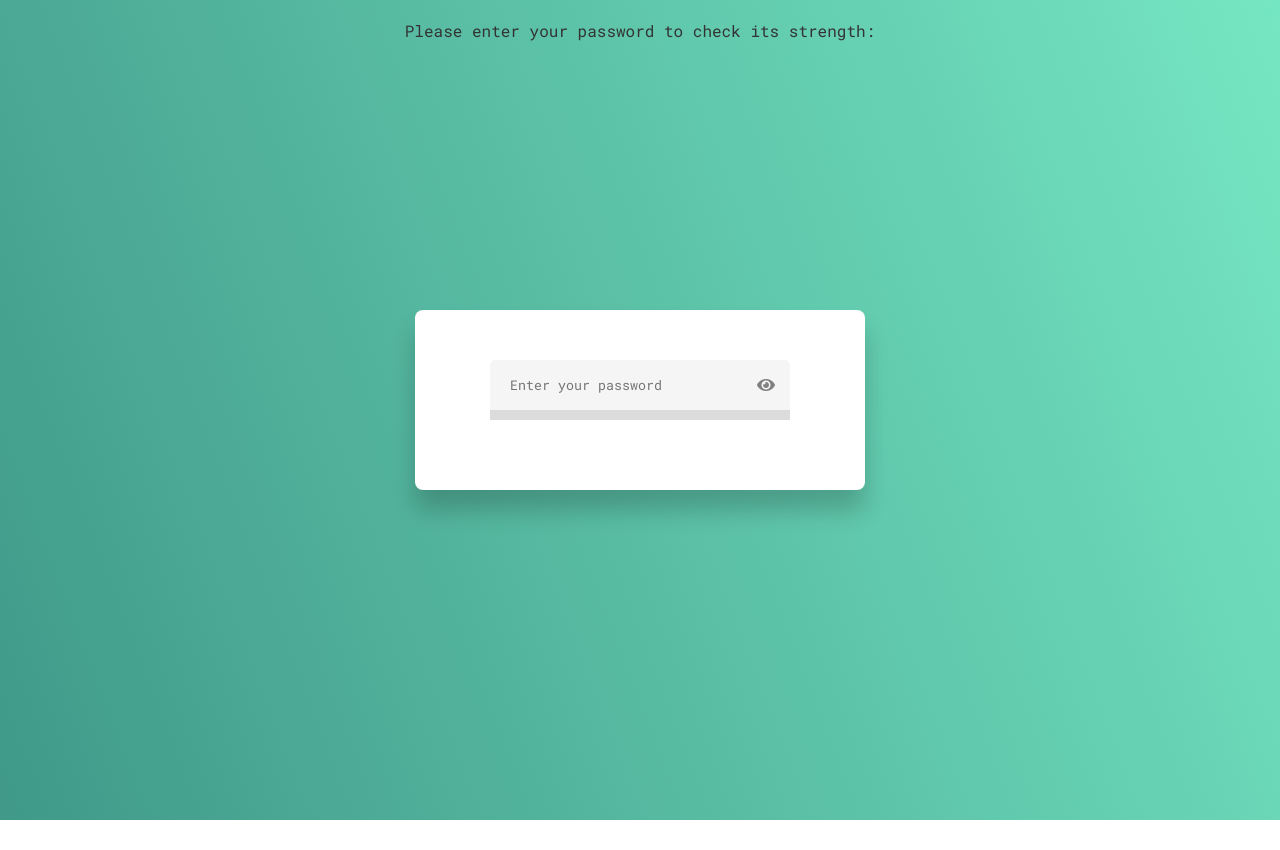
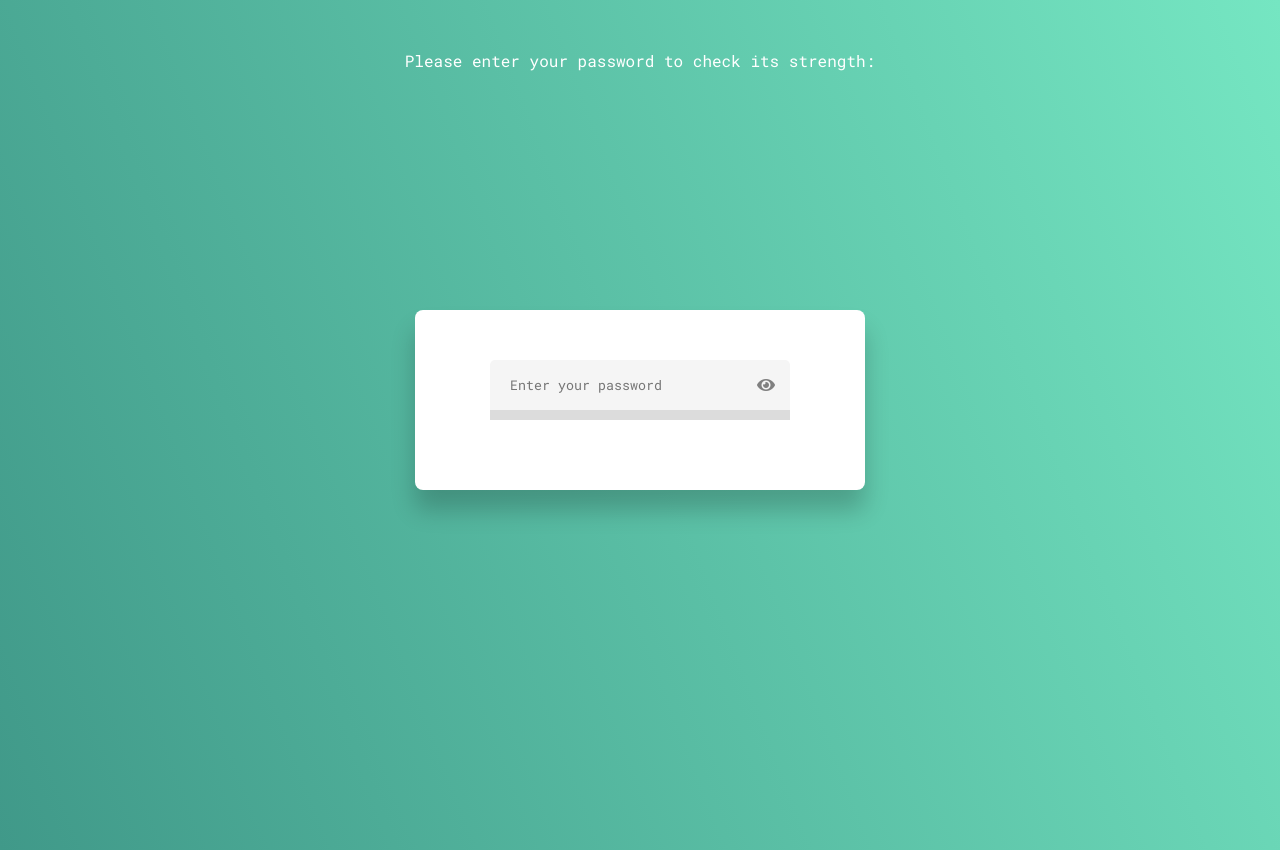
Before and after one commit to Srijita2002/Password_Strength_Checker, a plain HTML site: page index.html in a window 1280 px wide. Before the commit the page ends 820 px from the top, so only its background shows below. Drawn offline with Linux system fonts and the light colour scheme.

Commit message:
Update style.css

```diff
--- a/style.css
+++ b/style.css
@@ -16,8 +16,9 @@ body{
 .description {
     font-family: 'Roboto Mono', monospace;
     font-size: 16px;
-    color: #333;
-    margin-bottom: 10px;
+    color: #ffff;
+    margin-bottom: 20px;
+    margin-top: 50px;
     text-align: center;
 }
 .wrapper{
```
